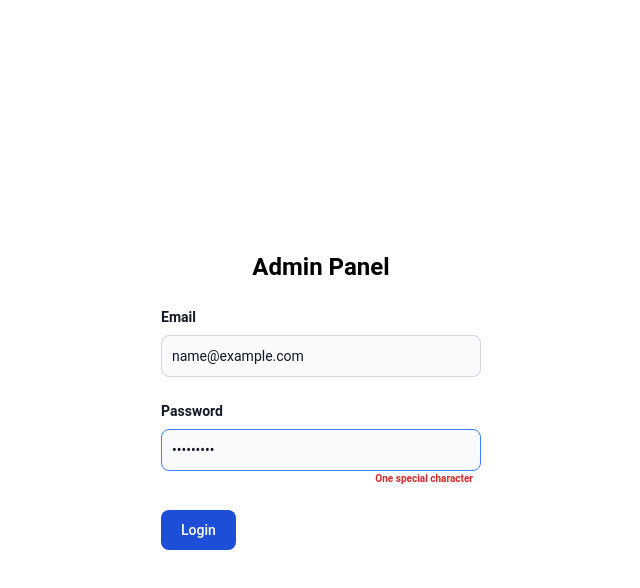
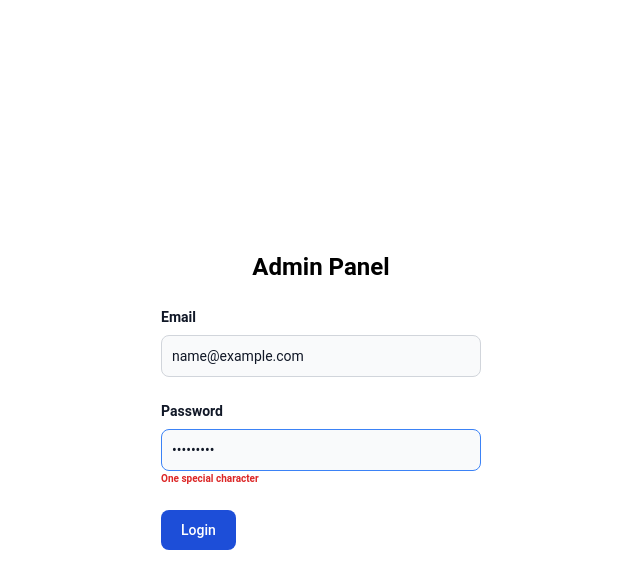
Before and after one commit to GulshanSS/nagpur-news-cms, a React (Vite) app in the folder client/: page /login in a window 1280 px wide. Both pictures are taken after typing "name@example.com", "Sample123" into the empty fields and a click on the button "Login". Shown: the top 588 px of the page, without its empty margins (319-959 px from the left). Built offline with nearby package versions, Linux system fonts and the light colour scheme; no server answers.

Commit message:
Add: Prop types

```diff
--- a/client/src/components/FormComponents/InputField.tsx
+++ b/client/src/components/FormComponents/InputField.tsx
@@ -1,16 +1,14 @@
 import { Controller, useFormContext } from "react-hook-form";
 
-const InputField = ({
-  label,
-  name,
-  type,
-  placeholder,
-}: {
+type Props = {
+  value?: string;
   label: string;
   name: string;
   type: string;
   placeholder: string;
-}) => {
+};
+
+const InputField = ({ value, label, name, type, placeholder }: Props) => {
   const { control } = useFormContext();
 
   return (
@@ -18,7 +16,7 @@ const InputField = ({
       <Controller
         name={name}
         control={control}
-        defaultValue=""
+        defaultValue={value || ""}
         render={({ field, fieldState }) => (
           <>
             <div className="mb-6">
@@ -36,7 +34,7 @@ const InputField = ({
                 placeholder={placeholder}
               />
               {fieldState.error ? (
-                <span className="flex justify-end font-bold text-[10px] text-red-600 mr-2">
+                <span className="flex justify-start font-bold text-[10px] text-red-600 mr-2">
                   {fieldState.error.message}
                 </span>
               ) : (
```
